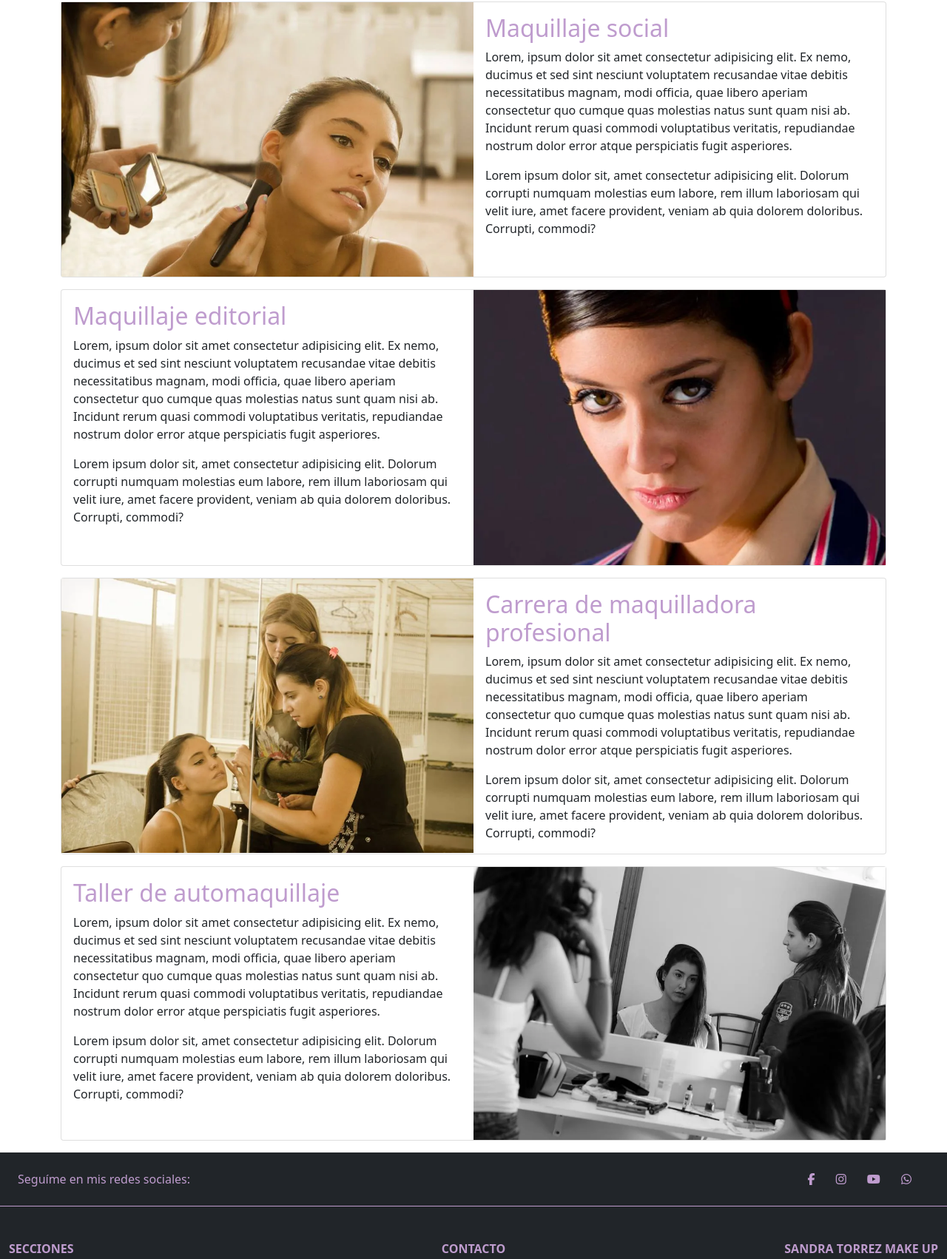
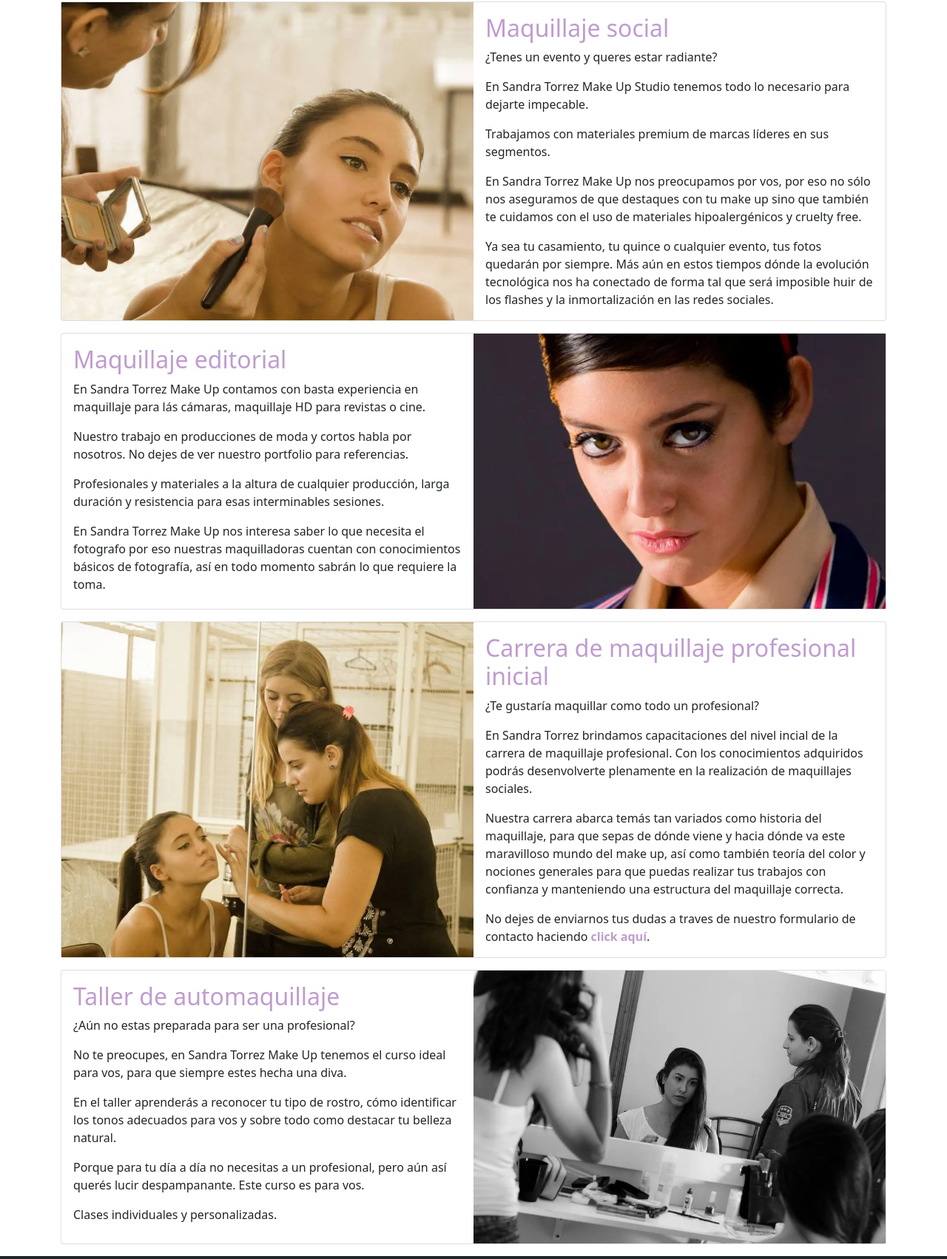
Before and after one commit to G43R1EL/coderhouse.wd, a website: page pages/services.html in a window 1280 px wide. Shown: the part 212-1914 px from the top of the page at 74% size. Drawn offline with Linux system fonts and the light colour scheme.

Commit message:
Optimizado SEO... Corrección de estilos inline... Remplazo de Lorem e imágenes testimoniales...

```diff
--- a/pages/services.html
+++ b/pages/services.html
@@ -72,13 +72,16 @@
       <div class="card my-3">
         <div class="row g-0">
           <div class="col-md-6">
-            <img src="../assets/social.webp" class="img-fluid" alt="Maquillaje social">
+            <img src="../assets/social.webp" class="img-fluid" alt="Maquillaje social" style="object-fit: cover;">
           </div>
           <div class="col-md-6">
             <div class="card-body">
               <h2 class="card-title" id="social">Maquillaje social</h2>
-              <p class="card-text">Lorem, ipsum dolor sit amet consectetur adipisicing elit. Ex nemo, ducimus et sed sint nesciunt voluptatem recusandae vitae debitis necessitatibus magnam, modi officia, quae libero aperiam consectetur quo cumque quas molestias natus sunt quam nisi ab. Incidunt rerum quasi commodi voluptatibus veritatis, repudiandae nostrum dolor error atque perspiciatis fugit asperiores.</p>
-              <p class="card-text">Lorem ipsum dolor sit, amet consectetur adipisicing elit. Dolorum corrupti numquam molestias eum labore, rem illum laboriosam qui velit iure, amet facere provident, veniam ab quia dolorem doloribus. Corrupti, commodi?</p>
+              <p class="card-text">¿Tenes un evento y queres estar radiante?</p>
+              <p class="card-text">En Sandra Torrez Make Up Studio tenemos todo lo necesario para dejarte impecable.</p>
+              <p class="card-text">Trabajamos con materiales premium de marcas líderes en sus segmentos.</p>
+              <p class="card-text">En Sandra Torrez Make Up nos preocupamos por vos, por eso no sólo nos aseguramos de que destaques con tu make up sino que también te cuidamos con el uso de materiales hipoalergénicos y cruelty free.</p>
+              <p class="card-text">Ya sea tu casamiento, tu quince o cualquier evento, tus fotos quedarán por siempre. Más aún en estos tiempos dónde la evolución tecnológica nos ha conectado de forma tal que será imposible huir de los flashes y la inmortalización en las redes sociales.</p>
             </div>
           </div>
         </div>
@@ -91,8 +94,10 @@
           <div class="col-md-6 order-md-1">
             <div class="card-body">
               <h2 class="card-title" id="editorial">Maquillaje editorial</h2>
-              <p class="card-text">Lorem, ipsum dolor sit amet consectetur adipisicing elit. Ex nemo, ducimus et sed sint nesciunt voluptatem recusandae vitae debitis necessitatibus magnam, modi officia, quae libero aperiam consectetur quo cumque quas molestias natus sunt quam nisi ab. Incidunt rerum quasi commodi voluptatibus veritatis, repudiandae nostrum dolor error atque perspiciatis fugit asperiores.</p>
-              <p class="card-text">Lorem ipsum dolor sit, amet consectetur adipisicing elit. Dolorum corrupti numquam molestias eum labore, rem illum laboriosam qui velit iure, amet facere provident, veniam ab quia dolorem doloribus. Corrupti, commodi?</p>
+              <p class="card-text">En Sandra Torrez Make Up contamos con basta experiencia en maquillaje para lás cámaras, maquillaje HD para revistas o cine.</p>
+              <p class="card-text">Nuestro trabajo en producciones de moda y cortos habla por nosotros. No dejes de ver nuestro portfolio para referencias.</p>
+              <p class="card-text">Profesionales y materiales a la altura de cualquier producción, larga duración y resistencia para esas interminables sesiones.</p>
+              <p class="card-text">En Sandra Torrez Make Up nos interesa saber lo que necesita el fotografo por eso nuestras maquilladoras cuentan con conocimientos básicos de fotografía, así en todo momento sabrán lo que requiere la toma.</p>
             </div>
           </div>
         </div>
@@ -100,13 +105,15 @@
       <div class="card my-3">
         <div class="row g-0">
           <div class="col-md-6">
-            <img src="../assets/carrera.webp" class="img-fluid" alt="Carrera de maquilladora profesional">
+            <img src="../assets/carrera.webp" class="img-fluid" alt="Carrera de maquillaje profesional inicial">
           </div>
           <div class="col-md-6">
             <div class="card-body">
-              <h2 class="card-title" id="profesional">Carrera de maquilladora profesional</h2>
-              <p class="card-text">Lorem, ipsum dolor sit amet consectetur adipisicing elit. Ex nemo, ducimus et sed sint nesciunt voluptatem recusandae vitae debitis necessitatibus magnam, modi officia, quae libero aperiam consectetur quo cumque quas molestias natus sunt quam nisi ab. Incidunt rerum quasi commodi voluptatibus veritatis, repudiandae nostrum dolor error atque perspiciatis fugit asperiores.</p>
-              <p class="card-text">Lorem ipsum dolor sit, amet consectetur adipisicing elit. Dolorum corrupti numquam molestias eum labore, rem illum laboriosam qui velit iure, amet facere provident, veniam ab quia dolorem doloribus. Corrupti, commodi?</p>
+              <h2 class="card-title" id="profesional">Carrera de maquillaje profesional inicial</h2>
+              <p class="card-text">¿Te gustaría maquillar como todo un profesional?</p>
+              <p class="card-text">En Sandra Torrez brindamos capacitaciones del nivel incial de la carrera de maquillaje profesional. Con los conocimientos adquiridos podrás desenvolverte plenamente en la realización de maquillajes sociales.</p>
+              <p class="card-text">Nuestra carrera abarca temás tan variados como historia del maquillaje, para que sepas de dónde viene y hacia dónde va este maravilloso mundo del make up, así como también teoría del color y nociones generales para que puedas realizar tus trabajos con confianza y manteniendo una estructura del maquillaje correcta.</p>
+              <p class="card-text">No dejes de enviarnos tus dudas a traves de nuestro formulario de contacto haciendo <a href="./contact.html">click aquí</a>.</p>
             </div>
           </div>
         </div>
@@ -119,8 +126,11 @@
           <div class="col-md-6 order-md-1">
             <div class="card-body">
               <h2 class="card-title" id="automaquillaje">Taller de automaquillaje</h2>
-              <p class="card-text">Lorem, ipsum dolor sit amet consectetur adipisicing elit. Ex nemo, ducimus et sed sint nesciunt voluptatem recusandae vitae debitis necessitatibus magnam, modi officia, quae libero aperiam consectetur quo cumque quas molestias natus sunt quam nisi ab. Incidunt rerum quasi commodi voluptatibus veritatis, repudiandae nostrum dolor error atque perspiciatis fugit asperiores.</p>
-              <p class="card-text">Lorem ipsum dolor sit, amet consectetur adipisicing elit. Dolorum corrupti numquam molestias eum labore, rem illum laboriosam qui velit iure, amet facere provident, veniam ab quia dolorem doloribus. Corrupti, commodi?</p>
+              <p class="card-text">¿Aún no estas preparada para ser una profesional?</p>
+              <p class="card-text">No te preocupes, en Sandra Torrez Make Up tenemos el curso ideal para vos, para que siempre estes hecha una diva.</p>
+              <p class="card-text">En el taller aprenderás a reconocer tu tipo de rostro, cómo identificar los tonos adecuados para vos y sobre todo como destacar tu belleza natural.</p>
+              <p class="card-text">Porque para tu día a día no necesitas a un profesional, pero aún así querés lucir despampanante. Este curso es para vos.</p>
+              <p class="card-text">Clases individuales y personalizadas.</p>
             </div>
           </div>
         </div>
@@ -178,7 +188,7 @@
         </div>
       </section>
     <!-- Site footer end "Copyright" -->
-      <div class="text-center p-4" style="background-color: rgba(0, 0, 0, 0.05);">
+      <div class="text-center p-4 copyright">
         © 2022 Copyright:
         <a class="text-reset fw-bold" href="https://www.sandratorrez.com.ar/">Sandra Torrez Make Up</a>
       </div>
--- a/sass/partials/_components.scss
+++ b/sass/partials/_components.scss
@@ -9,11 +9,20 @@
   q {
     font-style: italic;
   }
+  a {
+    color: var(--stm__color);
+    font-weight: bold;
+    text-decoration: none;
+  }
   &__testimonial__img {
     align-self: center;
     width: 60%;
     border-radius: 50%;
     border: 0.3rem solid var(--stm__color);
+  }
+  img.img-fluid {
+    height: 100%;
+    object-fit: cover;
   }
 }
 
@@ -50,3 +59,8 @@
     object-fit: cover;
   }
 }
+
+  /* Copyright footer */
+.copyright {
+  background-color: rgba(0, 0, 0, .1);
+}
```
Also changed, not shown: index.html (+21 -17 lines), pages/about.html (+6 -5 lines), pages/contact.html (+2 -2 lines), pages/portfolio.html (+1 -1 lines), assets/blue.webp (added), assets/gallery/gal_0002.webp, assets/harry.webp (added), assets/juliet.webp (added), assets/michelle.webp (added), assets/person.webp (deleted), css/style.css.
